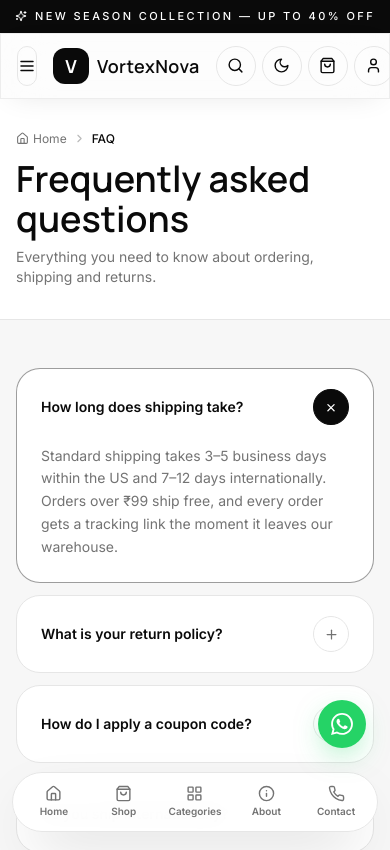
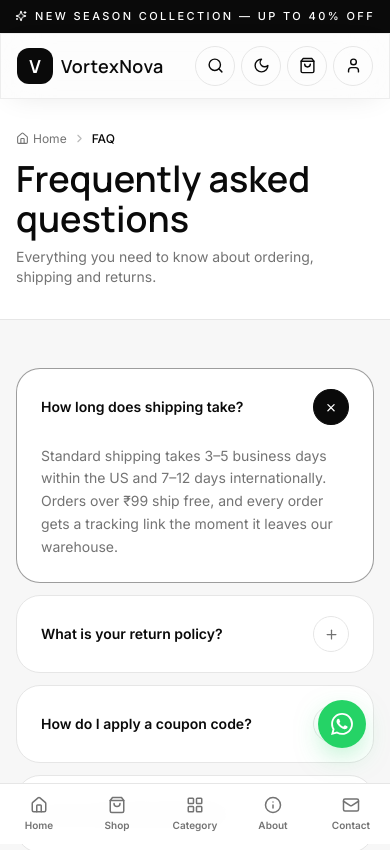
Before and after one commit to praveeng8969-cmd/Master-Template, a React (Vite) app in the folder master-template/: page /faq in a window 390 px wide. Shown: the top 850 px of the page. Built offline with nearby package versions, Linux system fonts and the light colour scheme.

Commit message:
Mobile: full-width fixed bottom nav, remove hamburger drawer

```diff
--- a/master-template/src/App.jsx
+++ b/master-template/src/App.jsx
@@ -101,7 +101,7 @@ function AppShell() {
       {!isAdmin && (
         <>
           <MobileBottomNav />
-          <div className="h-20" aria-hidden />
+          <div className="h-20 lg:hidden" aria-hidden />
           <CartDrawer />
           <WishlistDrawer />
           <SearchOverlay />
--- a/master-template/src/components/layout/MobileBottomNav.jsx
+++ b/master-template/src/components/layout/MobileBottomNav.jsx
@@ -1,33 +1,35 @@
 import { NavLink } from 'react-router-dom'
-import { Home, ShoppingBag, LayoutGrid, Info, Phone } from 'lucide-react'
+import { House, ShoppingBag, LayoutGrid, Info, Mail } from 'lucide-react'
 
 const items = [
-  { label: 'Home', to: '/', icon: Home },
+  { label: 'Home', to: '/', icon: House },
   { label: 'Shop', to: '/shop', icon: ShoppingBag },
-  { label: 'Categories', to: '/categories', icon: LayoutGrid },
+  { label: 'Category', to: '/categories', icon: LayoutGrid },
   { label: 'About', to: '/about', icon: Info },
-  { label: 'Contact', to: '/contact', icon: Phone },
+  { label: 'Contact', to: '/contact', icon: Mail },
 ]
 
-/** Floating bottom navigation pill — shown on all screen sizes. */
+/** Fixed full-width bottom navigation — mobile only (hidden on lg+). */
 export default function MobileBottomNav() {
   return (
     <nav
-      className="fixed inset-x-3 bottom-3 z-40 lg:inset-x-auto lg:left-1/2 lg:-translate-x-1/2"
+      aria-label="Main navigation"
+      className="fixed inset-x-0 bottom-0 z-50 border-t border-line bg-surface/95 backdrop-blur-md lg:hidden"
       style={{ paddingBottom: 'env(safe-area-inset-bottom)' }}
     >
-      <div className="mx-auto flex max-w-md items-stretch justify-between gap-1 rounded-full border border-line bg-surface/95 px-2 py-1.5 shadow-lift backdrop-blur-md">
+      <div className="grid grid-cols-5">
         {items.map(({ label, to, icon: Icon }) => (
           <NavLink
             key={to}
             to={to}
+            aria-label={label}
             className={({ isActive }) =>
-              `flex flex-1 flex-col items-center gap-0.5 rounded-full px-2 py-1.5 text-[10px] font-semibold transition ${
-                isActive ? 'bg-primary/10 text-primary' : 'text-muted hover:text-ink'
+              `flex min-h-[60px] flex-col items-center justify-center gap-1 px-1 text-[10px] font-semibold transition-colors ${
+                isActive ? 'text-primary' : 'text-muted hover:text-ink'
               }`
             }
           >
-            <Icon size={17} />
+            <Icon size={18} />
             {label}
           </NavLink>
         ))}
--- a/master-template/src/components/layout/Navbar.jsx
+++ b/master-template/src/components/layout/Navbar.jsx
@@ -1,9 +1,9 @@
 import { useEffect, useState } from 'react'
-import { Link, NavLink, useLocation } from 'react-router-dom'
+import { NavLink, useLocation } from 'react-router-dom'
 import { motion, AnimatePresence } from 'framer-motion'
 import {
-  Search, Heart, ShoppingBag, Menu, X, Sun, Moon,
-  ChevronDown, User, Package, Settings, LogOut, Sparkles,
+  Search, Heart, ShoppingBag, Sun, Moon,
+  User, Package, Settings, LogOut, Sparkles,
 } from 'lucide-react'
 import { siteConfig } from '../../config/site'
 import { useSettings } from '../../store/catalog'
@@ -60,14 +60,12 @@ export default function Navbar() {
   const isHome = pathname === '/'
   const { cartCount, wishlist, setCartOpen, setWishlistOpen, setSearchOpen } = useStore()
   const { dark, toggleTheme } = useTheme()
-  const [mobileOpen, setMobileOpen] = useState(false)
   const [userOpen, setUserOpen] = useState(false)
 
   // Transparent over hero (home at top) → glass when scrolled
   const transparent = isHome && !scrolled
 
   useEffect(() => {
-    setMobileOpen(false)
     setUserOpen(false)
   }, [pathname])
 
@@ -82,15 +80,6 @@ export default function Navbar() {
         }`}
       >
         <nav className="container-x flex h-16 items-center justify-between gap-4 lg:h-[76px]">
-          {/* Mobile hamburger */}
-          <button
-            className="flex h-10 w-10 items-center justify-center rounded-full border border-line text-ink lg:hidden"
-            onClick={() => setMobileOpen(true)}
-            aria-label="Open menu"
-          >
-            <Menu size={18} />
-          </button>
-
           {/* Logo */}
           <Logo className={`text-xl ${transparent ? 'text-white dark:text-white' : ''}`} />
 
@@ -229,59 +218,6 @@ export default function Navbar() {
           </div>
         </nav>
       </header>
-
-      {/* Mobile menu */}
-      <AnimatePresence>
-        {mobileOpen && (
-          <div className="fixed inset-0 z-[70] lg:hidden">
-            <motion.div
-              initial={{ opacity: 0 }}
-              animate={{ opacity: 1 }}
-              exit={{ opacity: 0 }}
-              onClick={() => setMobileOpen(false)}
-              className="absolute inset-0 bg-black/50 backdrop-blur-sm"
-            />
-            <motion.div
-              initial={{ x: '-100%' }}
-              animate={{ x: 0 }}
-              exit={{ x: '-100%' }}
-              transition={{ type: 'spring', damping: 28, stiffness: 300 }}
-              className="absolute left-0 top-0 flex h-full w-80 max-w-[85%] flex-col bg-canvas p-6"
-            >
-              <div className="mb-8 flex items-center justify-between">
-                <Logo />
-                <button
-                  onClick={() => setMobileOpen(false)}
-                  className="flex h-9 w-9 items-center justify-center rounded-full border border-line text-ink"
-                  aria-label="Close menu"
-                >
-                  <X size={16} />
-                </button>
-              </div>
-              <nav className="flex flex-col gap-1">
-                {links.map((l) => (
-                  <NavLink
-                    key={l.to}
-                    to={l.to}
-                    className={({ isActive }) =>
-                      `flex items-center justify-between rounded-xl px-4 py-3 text-sm font-medium transition ${
-                        isActive ? 'bg-primary/5 text-primary' : 'text-ink/80 hover:bg-line/40'
-                      }`
-                    }
-                  >
-                    {l.label}
-                    <ChevronDown size={14} className="rotate-[-90deg] text-muted" />
-                  </NavLink>
-                ))}
-              </nav>
-              <div className="mt-auto space-y-3 border-t border-line pt-6">
-                <p className="text-xs text-muted">{siteConfig.contact.phone}</p>
-                <p className="text-xs text-muted">{siteConfig.contact.email}</p>
-              </div>
-            </motion.div>
-          </div>
-        )}
-      </AnimatePresence>
     </>
   )
 }
```
